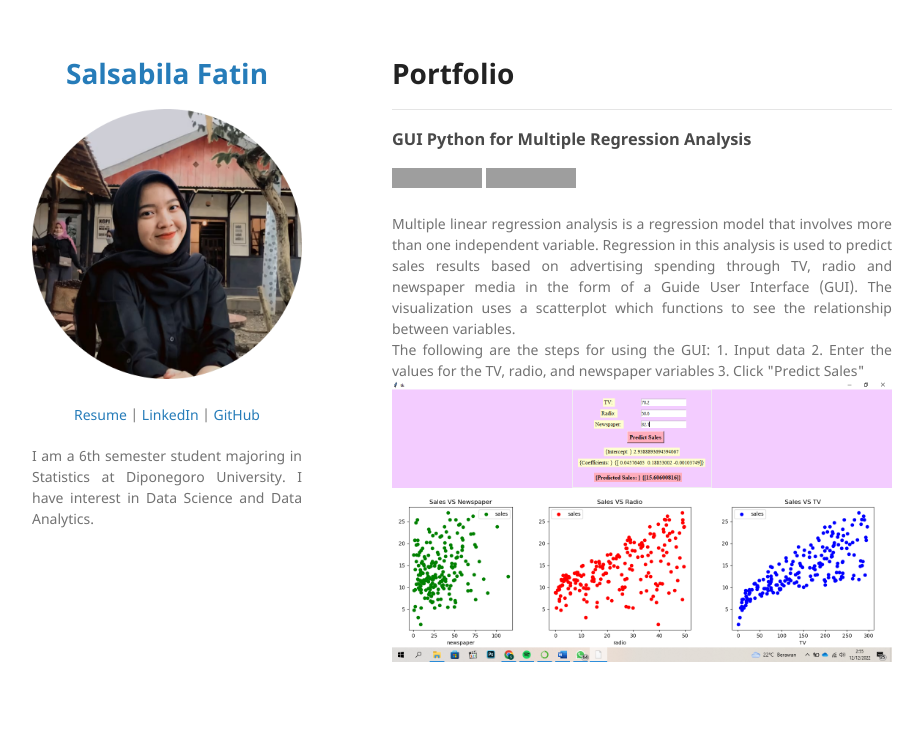
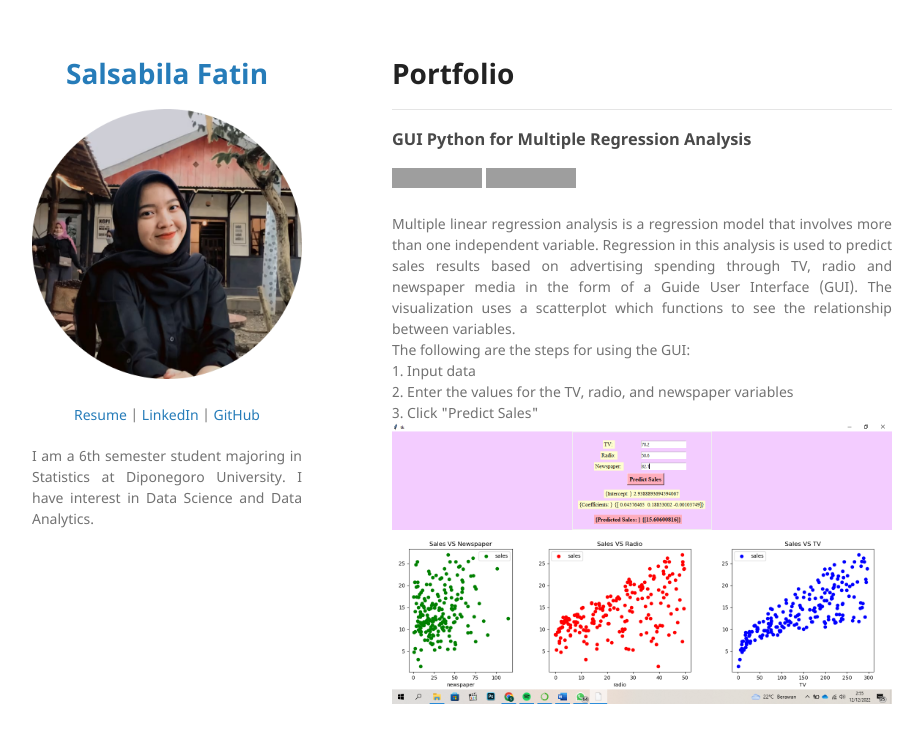
Before and after one commit to salsabilafatinn/salsabilafatinn.github.io, a Jekyll site: the page built from index.md, in a window 1280 px wide. Shown: the top 743 px of the page, without its empty margins (178-1101 px from the left). Built offline with Jekyll 4.4.1, drawn with Linux system fonts in a browser that asks for light colours; our own code applies the rules of GitHub Pages for plain Markdown files; grey boxes are pictures that could not be loaded.

Commit message:
Update index.md

```diff
--- a/index.md
+++ b/index.md
@@ -8,10 +8,9 @@
 
 <div style="text-align: justify">Multiple linear regression analysis is a regression model that involves more than one independent variable. Regression in this analysis is used to predict sales results based on advertising spending through TV, radio and newspaper media in the form of a Guide User Interface (GUI). The visualization uses a scatterplot which functions to see the relationship between variables.</div>
 
-<div style="text-align: justify">The following are the steps for using the GUI:
-1. Input data
-2. Enter the values for the TV, radio, and newspaper variables
+<div style="text-align: justify">The following are the steps for using the GUI: <br>
+1. Input data<br>
+2. Enter the values for the TV, radio, and newspaper variables<br>
 3. Click "Predict Sales"</div>
 
 <center><img src="images/gui.png"></center>
-<br>
```
